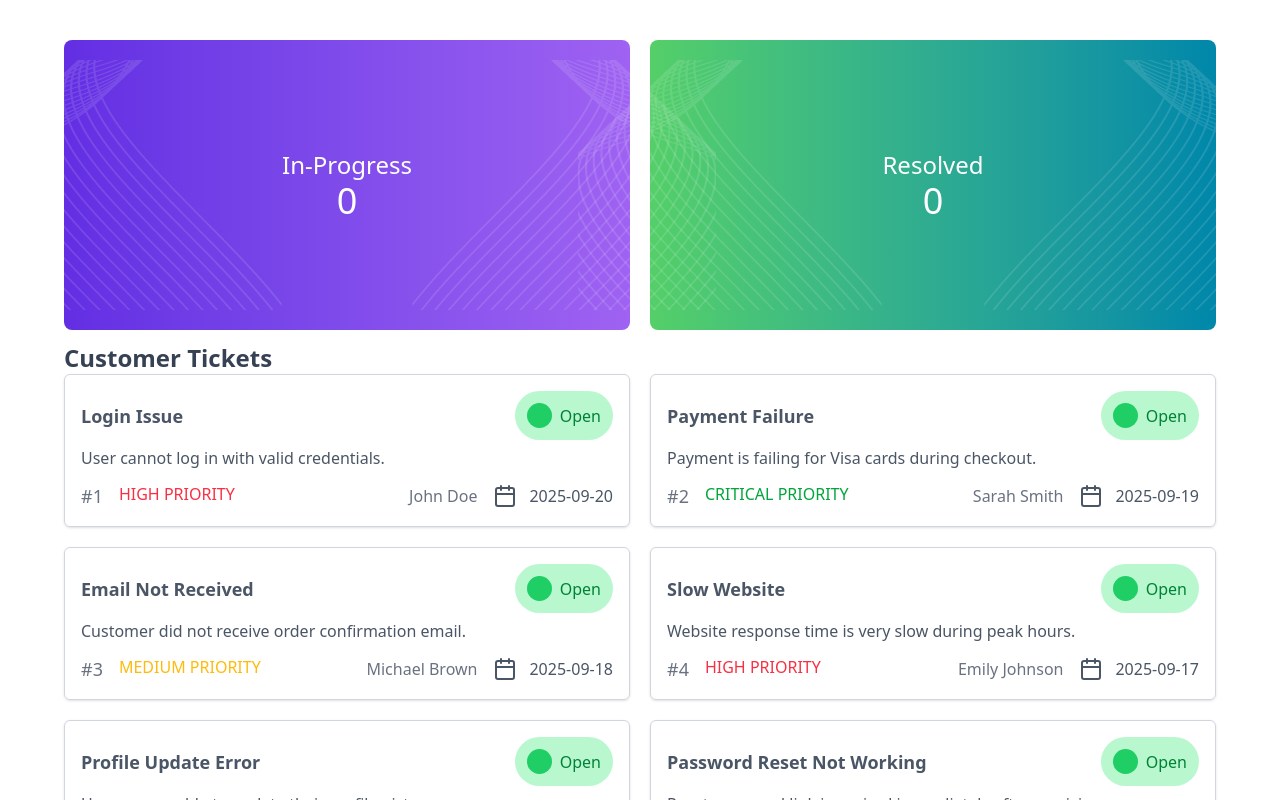
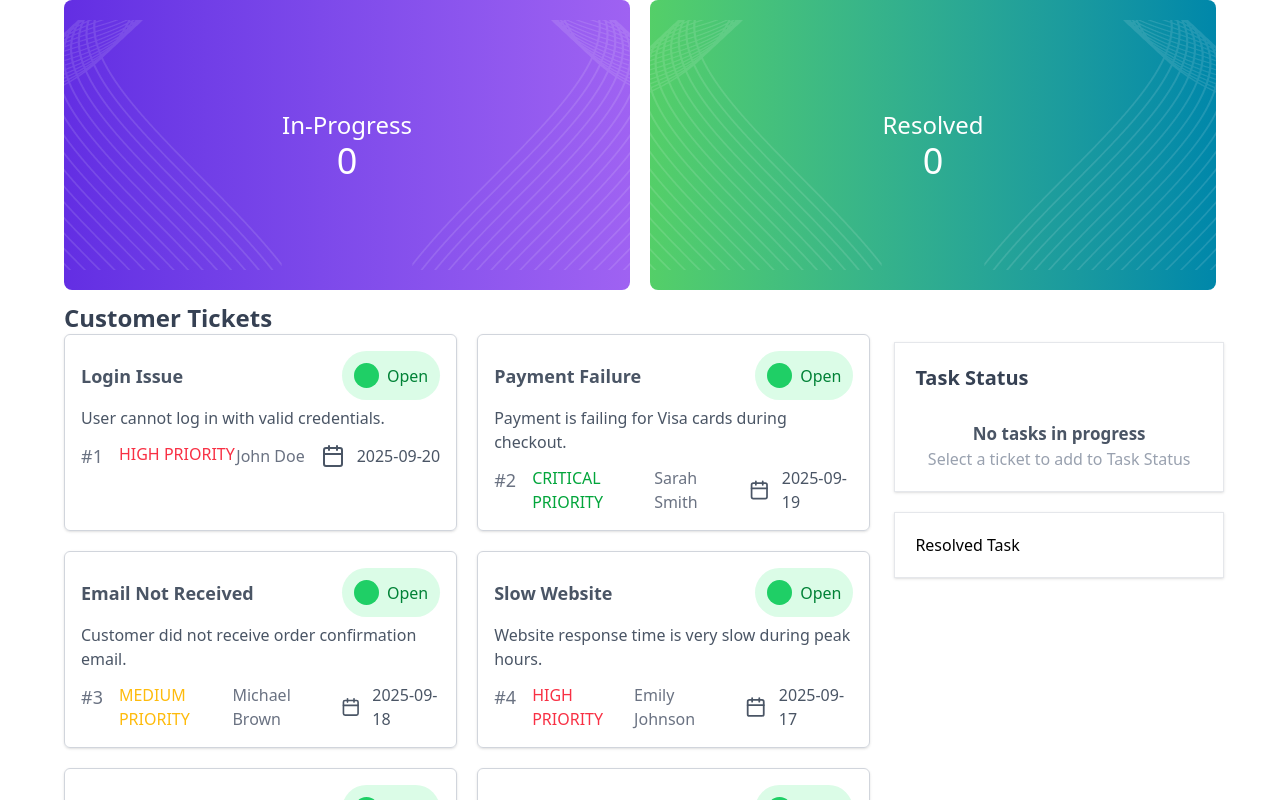
Before and after one commit to rasel701/Customer-Support-Zone, a React (Vite) app: page / in a window 1280 px wide. Shown: the top 800 px of the page. Built offline with nearby package versions, Linux system fonts and the light colour scheme.

Commit message:
customer card is complete but commplete buttton click for delete customar

```diff
--- a/package.json
+++ b/package.json
@@ -14,6 +14,7 @@
     "lucide-react": "^0.544.0",
     "react": "^19.1.1",
     "react-dom": "^19.1.1",
+    "react-toastify": "^11.0.5",
     "tailwindcss": "^4.1.13"
   },
   "devDependencies": {
--- a/src/App.jsx
+++ b/src/App.jsx
@@ -1,17 +1,13 @@
 import React from "react";
 import MainComponent from "./Components/MainComponent";
 
-const fetchingData = async () => {
-  const res = await fetch("/data.json");
-  return res.json();
-};
-
-const promiseData = fetchingData();
+import { ToastContainer } from "react-toastify";
 
 const App = () => {
   return (
     <div className="max-w-[90%] mx-auto ">
       <MainComponent />
+      <ToastContainer />
     </div>
   );
 };
--- a/src/Components/Counter.jsx
+++ b/src/Components/Counter.jsx
@@ -1,24 +1,24 @@
 import vector1 from "../assets/vector1.png";
 
-const Counter = () => {
+const Counter = ({ progressFilter, resolved }) => {
   return (
-    <div className="grid grid-cols-1 lg:grid-cols-2 justify-center gap-5  items-center mt-10">
-      <div className=" bg-gradient-to-r from-[#632EE3] to-[#9F62F2] p-5 flex  justify-center items-center rounded-lg">
+    <div className="grid grid-cols-1 lg:grid-cols-2 justify-center gap-5  items-center ">
+      <div className=" bg-gradient-to-r from-[#632EE3] to-[#9F62F2] p-5 flex  justify-center items-center rounded-lg overflow-hidden">
         <img src={vector1} alt="img" />
         <div className="flex justify-center items-center flex-col">
           <h2 className="text-2xl text-white flex justify-center items-center text-center">
             <span>In</span>-<span>Progress</span>
           </h2>
-          <p className="text-white text-4xl">0</p>
+          <p className="text-white text-4xl">{progressFilter.length}</p>
         </div>
-        <img className="transform scale-x-[-1]" src={vector1} alt="img" />
+        <img className="transform scale-x-[-1] " src={vector1} alt="img" />
       </div>
 
-      <div className="bg-gradient-to-r from-[#54CF68] to-[#0087AA] p-5 flex  justify-center items-center rounded-lg">
+      <div className="bg-gradient-to-r from-[#54CF68] to-[#0087AA] p-5 flex  justify-center items-center rounded-lg overflow-hidden">
         <img src={vector1} alt="img" />
         <div className="flex justify-center items-center flex-col">
           <h2 className="text-2xl text-white">Resolved</h2>
-          <p className="text-white text-4xl">0</p>
+          <p className="text-white text-4xl">{resolved.length}</p>
         </div>
         <img className="transform scale-x-[-1]" src={vector1} alt="img" />
       </div>
--- a/src/Components/Counters.jsx
+++ b/src/Components/Counters.jsx
@@ -1,10 +1,11 @@
 import React from "react";
 import Counter from "./Counter";
 
-const Counters = () => {
+const Counters = ({ data, resolved }) => {
+  const progressFilter = data.filter((ele) => ele.status === "In-Progress");
   return (
     <div>
-      <Counter />
+      <Counter progressFilter={progressFilter} resolved={resolved} />
     </div>
   );
 };
--- a/src/Components/CustomerCard.jsx
+++ b/src/Components/CustomerCard.jsx
@@ -1,14 +1,26 @@
 import React from "react";
 import vector2 from "../assets/vector2.png";
 import { Calendar } from "lucide-react";
+import { toast } from "react-toastify";
 
-const CustomerCard = ({ element }) => {
-  console.log(element);
+const CustomerCard = ({ element, handleCardClick }) => {
+  const cardClick = () => {
+    handleCardClick(element.id);
+    toast("In-Progress");
+  };
+
   return (
-    <div className="shadow border-1 p-4 border-gray-300 rounded-md">
+    <div
+      onClick={cardClick}
+      className="shadow border-1 p-4 border-gray-300 rounded-md"
+    >
       <div className="flex justify-between items-center">
         <h2 className="text-lg font-bold text-gray-600">{element.title}</h2>
-        <div className="bg-green-200 p-3 rounded-full flex items-center gap-2">
+        <div
+          className={` ${
+            element.status === "Open" ? "bg-green-100" : "bg-yellow-100"
+          } p-3 rounded-full flex items-center gap-2`}
+        >
           <img
             src={vector2}
             className={`${
@@ -18,7 +30,7 @@ const CustomerCard = ({ element }) => {
           />
           <span
             className={`${
-              element.status === "Open" ? "text-green-700" : "text-yellow-200"
+              element.status === "Open" ? "text-green-700" : "text-yellow-700"
             }`}
           >
             {element.status}
--- a/src/Components/CustomerTickets.jsx
+++ b/src/Components/CustomerTickets.jsx
@@ -1,9 +1,19 @@
 import React from "react";
 import CustomerCard from "./CustomerCard";
+import TaskStatusCom from "./TaskStatusCom";
 
-const CustomerTickets = ({ data }) => {
+const CustomerTickets = ({
+  data,
+  handleCardClick,
+  handleCompleteBtn,
+  resolved,
+}) => {
   const showData = data.map((element) => (
-    <CustomerCard key={element.id} element={element} />
+    <CustomerCard
+      handleCardClick={handleCardClick}
+      key={element.id}
+      element={element}
+    />
   ));
 
   return (
@@ -11,7 +21,18 @@ const CustomerTickets = ({ data }) => {
       <h2 className="text-2xl mt-3 font-bold text-gray-700">
         Customer Tickets
       </h2>
-      <div className="grid grid-cols-1 lg:grid-cols-2 gap-5 ">{showData}</div>
+      <div className=" flex  flex-col lg:flex-row gap-4">
+        <div className="min-w-[70%] grid grid-cols-1 lg:grid-cols-2 gap-5 ">
+          {showData}
+        </div>
+        <div className="p-2 min-w-[30%]">
+          <TaskStatusCom
+            data={data}
+            resolved={resolved}
+            handleCompleteBtn={handleCompleteBtn}
+          />
+        </div>
+      </div>
     </>
   );
 };
--- /dev/null
+++ b/src/Components/InProgressCom.jsx
@@ -0,0 +1,38 @@
+import React from "react";
+
+const InProgressCom = ({ filterProgress, handleCompleteBtn }) => {
+  return (
+    <div className="border-1 shadow border-gray-200 p-5">
+      <h2 className="text-[20px] font-bold text-gray-700">Task Status</h2>
+      {filterProgress.length > 0 ? (
+        <div>
+          {filterProgress.map((progress) => (
+            <div
+              key={progress.id}
+              className="shadow border-2 border-gray-200 mt-3 p-4 rounded-lg"
+            >
+              <h2 className="text-[19px] font-bold text-gray-500 mb-2">
+                {progress.title}
+              </h2>
+              <button
+                onClick={() => handleCompleteBtn(progress)}
+                className="bg-[#02A53B]  w-full p-2 mt-2 rounded-lg text-white  text-[17px]"
+              >
+                Complete
+              </button>
+            </div>
+          ))}
+        </div>
+      ) : (
+        <div className=" mt-7 text-center ">
+          <h2 className="text-[17px] font-semibold text-gray-600">
+            No tasks in progress
+          </h2>
+          <p className="text-gray-400">Select a ticket to add to Task Status</p>
+        </div>
+      )}
+    </div>
+  );
+};
+
+export default InProgressCom;
--- /dev/null
+++ b/src/Components/ResolvedCom.jsx
@@ -0,0 +1,24 @@
+import { Check } from "lucide-react";
+
+const ResolvedCom = ({ resolved }) => {
+  console.log(resolved);
+  return (
+    <div className="border-1 shadow border-gray-200 p-5 mt-5">
+      <h2>Resolved Task</h2>
+
+      {resolved.map((ele) => (
+        <div className="bg-green-100 mt-4 rounded-lg p-3">
+          <h2 className="text-[17px] text-gray-600 font-semibold">
+            {ele.title}
+          </h2>
+          <div className="flex items-center mt-2 text-green-900 text-[16px] font-semibold">
+            <Check />
+            <span>Completed</span>
+          </div>
+        </div>
+      ))}
+    </div>
+  );
+};
+
+export default ResolvedCom;
--- /dev/null
+++ b/src/Components/TaskStatusCom.jsx
@@ -0,0 +1,19 @@
+import React from "react";
+import InProgressCom from "./InProgressCom";
+import ResolvedCom from "./ResolvedCom";
+
+const TaskStatusCom = ({ data, handleCompleteBtn, resolved }) => {
+  const filterProgress = data.filter((ele) => ele.status === "In-Progress");
+
+  return (
+    <div className="">
+      <InProgressCom
+        filterProgress={filterProgress}
+        handleCompleteBtn={handleCompleteBtn}
+      />
+      <ResolvedCom resolved={resolved} />
+    </div>
+  );
+};
+
+export default TaskStatusCom;
--- a/src/Components/TicketsComponent.jsx
+++ b/src/Components/TicketsComponent.jsx
@@ -5,11 +5,31 @@ import Counters from "./Counters";
 const TicketsComponent = ({ promiseData }) => {
   const initialData = use(promiseData);
   const [data, setData] = useState(initialData);
+  const [resolved, setResolved] = useState([]);
+
+  const handleCardClick = (id) => {
+    const findCostomer = data.find((ele) => ele.id === id);
+    findCostomer.status = "In-Progress";
+    const filterCostomer = data.filter((ele) => ele.id !== id);
+    setData([...filterCostomer, findCostomer]);
+  };
+
+  const handleCompleteBtn = (costomer) => {
+    const findCostomer = data.find((ele) => ele.id === costomer.id);
+    const filterComplited = data.filter((ele) => ele.id !== costomer.id);
+    setResolved([...resolved, findCostomer]);
+    setData(filterComplited);
+  };
 
   return (
     <>
-      <Counters />
-      <CustomerTickets data={data} />
+      <Counters data={data} resolved={resolved} />
+      <CustomerTickets
+        data={data}
+        resolved={resolved}
+        handleCardClick={handleCardClick}
+        handleCompleteBtn={handleCompleteBtn}
+      />
     </>
   );
 };
```
Also changed, not shown: 1 other file (tests, documents, lock files or other folders).
